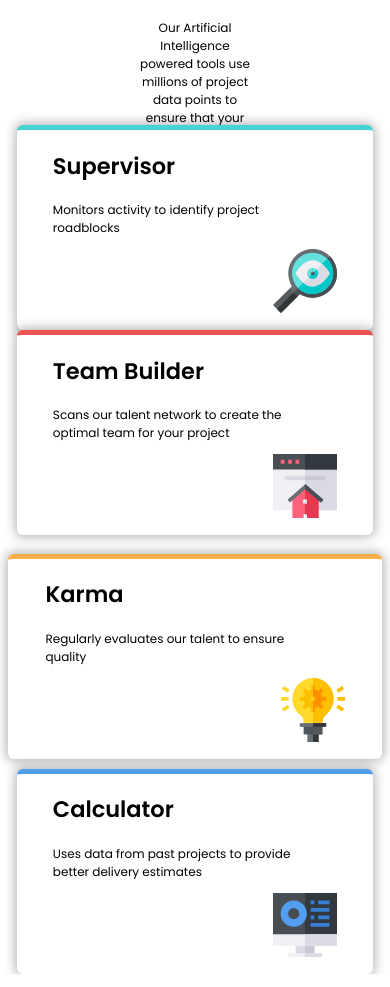
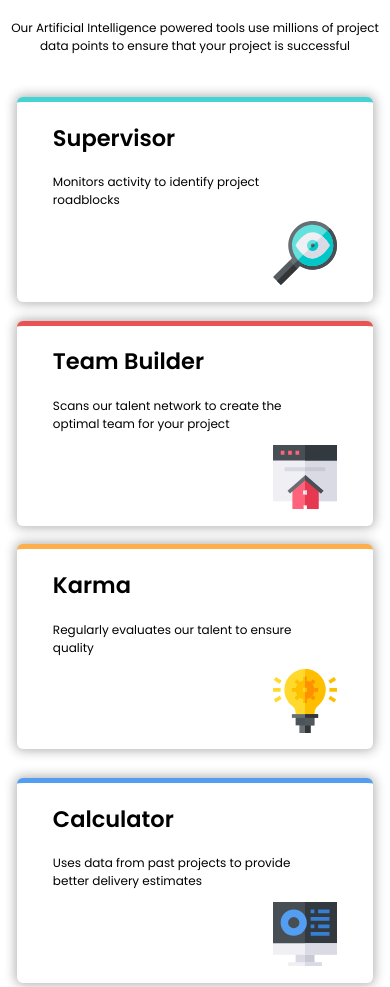
Before and after one commit to cmonez/four-cards, a plain HTML site: page index.html in a window 390 px wide. Shown: the part 113-1100 px from the top of the page. Drawn offline with Linux system fonts and the light colour scheme.

Commit message:
Touch up media queries

```diff
--- a/design/styles.css
+++ b/design/styles.css
@@ -115,8 +115,12 @@ img {
     height: 200px;
     margin-bottom: 200px;
   }
+  #top-paragraph {
+    width: 100%;
+  }
   .outer-row {
     width: 100%;
+
   }
   .row {
     width: 100%;
@@ -125,14 +129,12 @@ img {
 
   .card {
     height: 200px;
-  }
-
-  #card2 {
-    margin-bottom: 0%;
+    margin-bottom: 5%;
   }
   #card3 {
-    margin-bottom: 0%;
-  }
+    margin-top: 0%;
+    width: 95%;
+    }
 }
 
 @media (max-width: 375px) {
@@ -140,7 +142,13 @@ img {
     #top {
       width: 100%;
       height: 200px;
-      margin-bottom: 275px;
+      margin-bottom: 200px;
+    }
+  }
+
+@media (max-width: 300px) {
+    #top {
+      margin-bottom: 240px;
     }
 
   }
```
